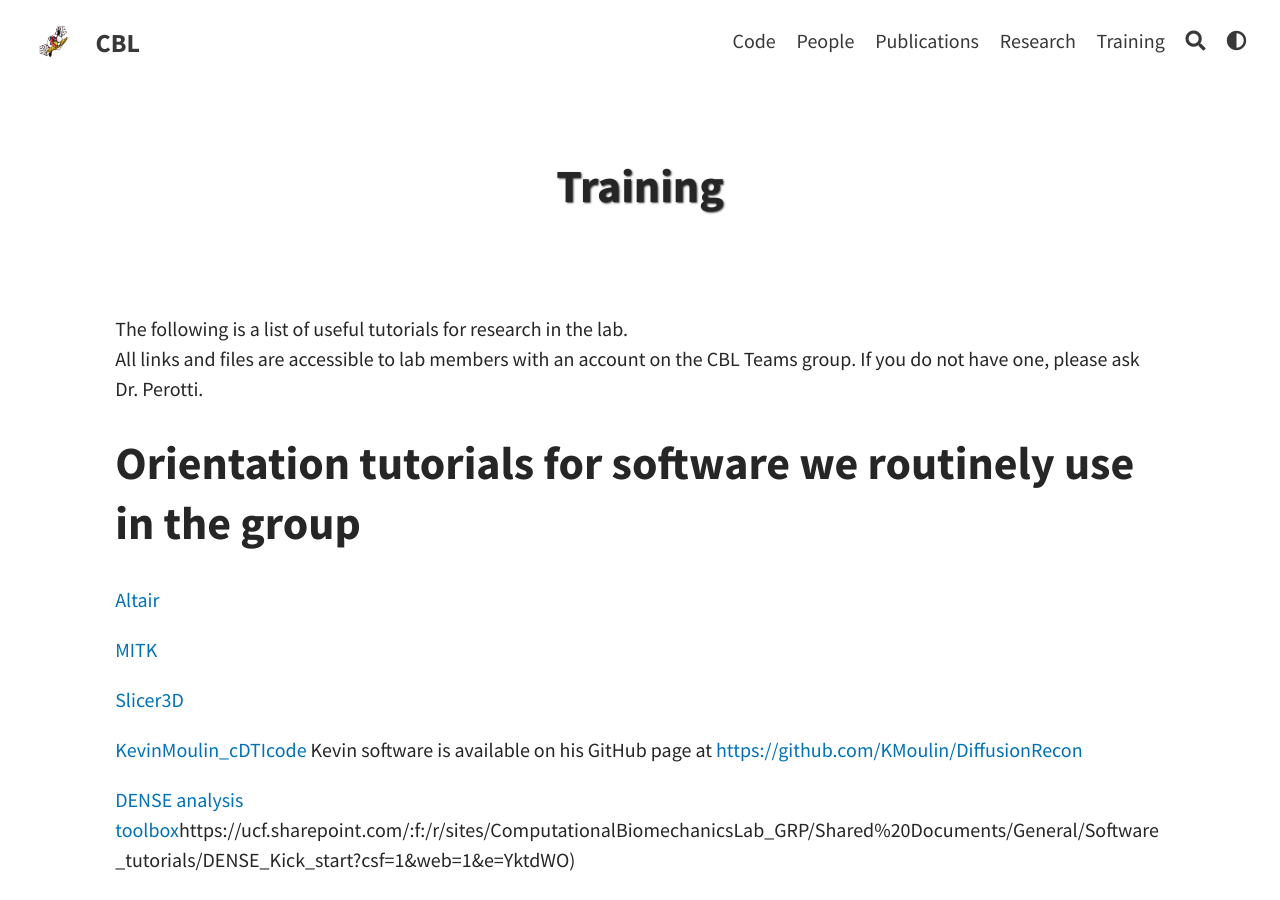
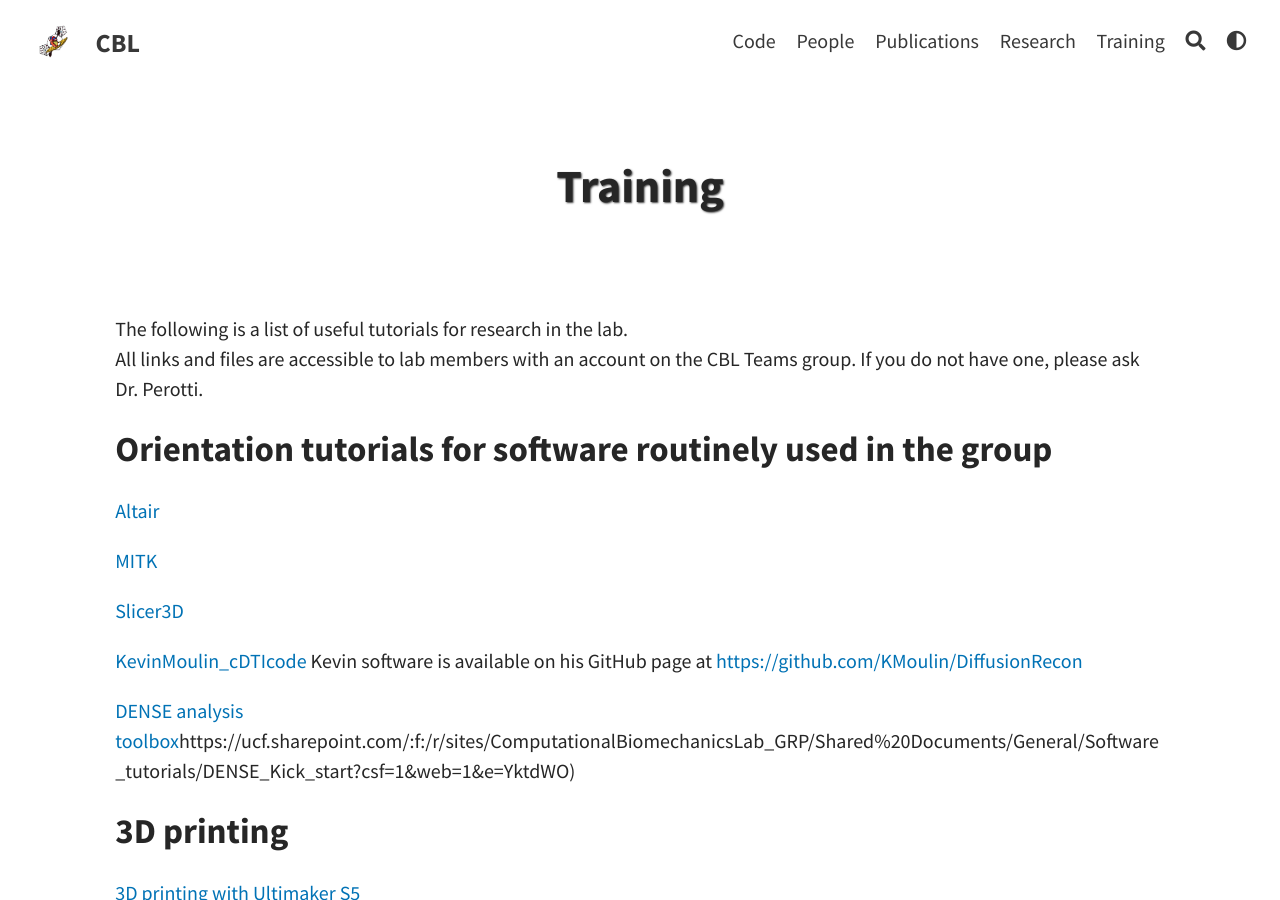
Before and after one commit to CBL-UCF/CBL-UCF.github.io, a Jekyll site: the page built from pages/Training.md, in a window 1280 px wide and 900 px high. Built offline with Jekyll 4.4.1, drawn with Linux system fonts in a browser that asks for light colours; a script that is not in the unit is left out.

Commit message:
Update Training.md

```diff
--- a/pages/Training.md
+++ b/pages/Training.md
@@ -9,7 +9,7 @@ tags: [Page]
 The following is a list of useful tutorials for research in the lab.\
 All links and files are accessible to lab members with an account on the CBL Teams group. If you do not have one, please ask Dr. Perotti.
 
-# Orientation tutorials for software we routinely use in the group
+## Orientation tutorials for software routinely used in the group
 [Altair](https://ucf.sharepoint.com/:v:/r/sites/ComputationalBiomechanicsLab_GRP/Shared%20Documents/General/Software_tutorials/Altair_software.mp4?csf=1&web=1&e=W3Fxs1)
 
 [MITK](https://ucf.sharepoint.com/:v:/r/sites/ComputationalBiomechanicsLab_GRP/Shared%20Documents/General/Software_tutorials/MITK.mp4?csf=1&web=1&e=6AT3pi)
@@ -21,10 +21,10 @@ Kevin software is available on his GitHub page at [https://github.com/KMoulin/Di
 
 [DENSE analysis toolbox](https://ucf.sharepoint.com/:f:/r/sites/ComputationalBiomechanicsLab_GRP/Shared%20Documents/General/Software_tutorials/DENSE_Kick_start?csf=1&web=1&e=YktdWO)https://ucf.sharepoint.com/:f:/r/sites/ComputationalBiomechanicsLab_GRP/Shared%20Documents/General/Software_tutorials/DENSE_Kick_start?csf=1&web=1&e=YktdWO)
 
-# 3D printing
+## 3D printing
 [3D printing with Ultimaker S5](https://ucf.sharepoint.com/:b:/r/sites/ComputationalBiomechanicsLab_GRP/Shared%20Documents/General/3D%20Print%20with%20Ultimaker%20S5.pdf?csf=1&web=1&e=bIed8P)
 
-# Admin
+## Admin
 [CECS file share instructions](https://ucf.sharepoint.com/:b:/r/sites/ComputationalBiomechanicsLab_GRP/Shared%20Documents/General/Mounting%20CECS%20DFS%20File%20Share.pdf?csf=1&web=1&e=Mh37Mg)
 This is important to backup regularly your research files.
 
```
